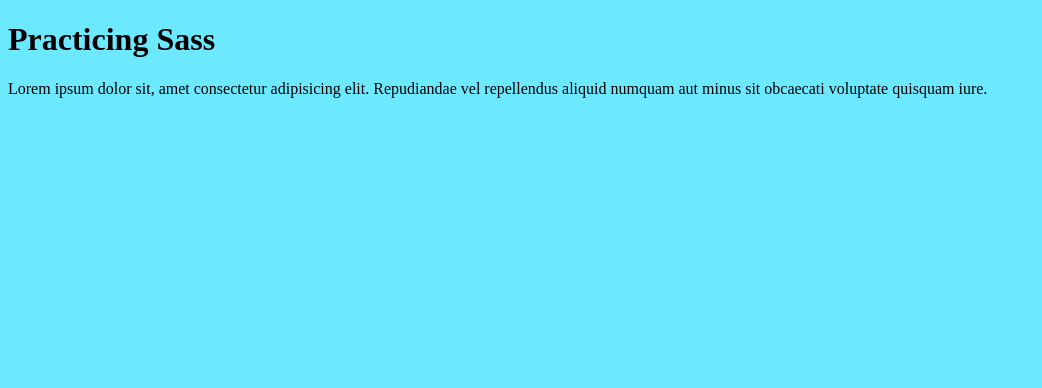
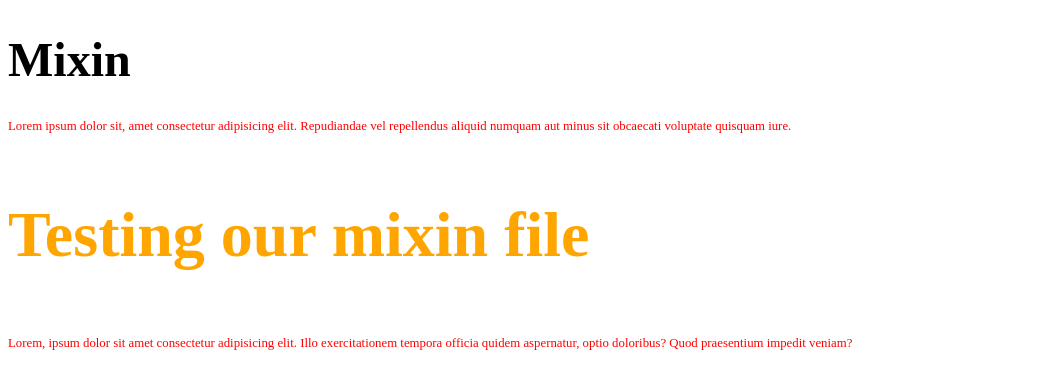
Before and after one commit to Asfak00/sass-learning, a plain HTML site: page index.html in a window 1280 px wide. Shown: the whole page, without its empty margins (0-1042 px from the left). Drawn offline with Linux system fonts and the light colour scheme.

Commit message:
updated readme file

```diff
--- /dev/null
+++ b/Mixin/mixin.scss
@@ -0,0 +1,30 @@
+// without receive any parameter in mixin
+@mixin para_style {
+  font-size: 0.8rem;
+  color: red;
+}
+
+// apply mixin in our html tag
+.firstP {
+  @include para_style;
+}
+
+.secondP {
+  @include para_style;
+}
+
+// with receive parameter in mixin
+
+@mixin header_text($font_size, $color) {
+  font-size: $font_size;
+  color: $color;
+}
+
+// apply mixin in our html tag
+h1 {
+  @include header_text(3rem, black);
+}
+
+h3 {
+  @include header_text(4rem, orange);
+}
--- a/index.html
+++ b/index.html
@@ -4,14 +4,21 @@
     <meta charset="UTF-8" />
     <meta name="viewport" content="width=device-width, initial-scale=1.0" />
     <title>Practice Sass</title>
-    <link rel="stylesheet" href="./Nesting/nesting.css" />
+    <link rel="stylesheet" href="./dist/mixin.css" />
   </head>
   <body>
-    <h1>Practicing Sass</h1>
-    <p>
+    <h1>Mixin</h1>
+    <p class="firstP">
       Lorem ipsum dolor sit, amet consectetur adipisicing elit. Repudiandae vel
       repellendus aliquid numquam aut minus sit obcaecati voluptate quisquam
       iure.
     </p>
+
+    <h3>Testing our mixin file</h3>
+    <p class="secondP">
+      Lorem, ipsum dolor sit amet consectetur adipisicing elit. Illo
+      exercitationem tempora officia quidem aspernatur, optio doloribus? Quod
+      praesentium impedit veniam?
+    </p>
   </body>
 </html>
```
Also changed, not shown: dist/mixin.css (added), 2 other files.
